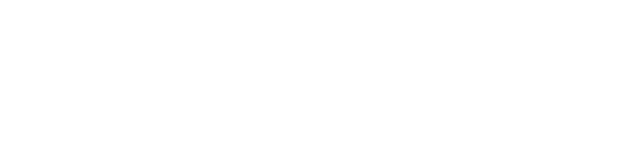
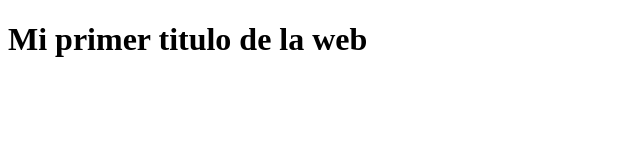
Before and after one commit to DJR-PO/pagina_web_miercoles_bp, a plain HTML site: page index.html in a window 1280 px wide. Shown: the whole page, without its empty margins (0-640 px from the left). Drawn offline with Linux system fonts and the light colour scheme.

Commit message:
creacion de un h1 inicial

```diff
--- a/index.html
+++ b/index.html
@@ -6,6 +6,6 @@
     <title>Mi primera pagina</title>
 </head>
 <body>
-
+    <h1>Mi primer titulo de la web</h1>
 </body>
 </html>
```
